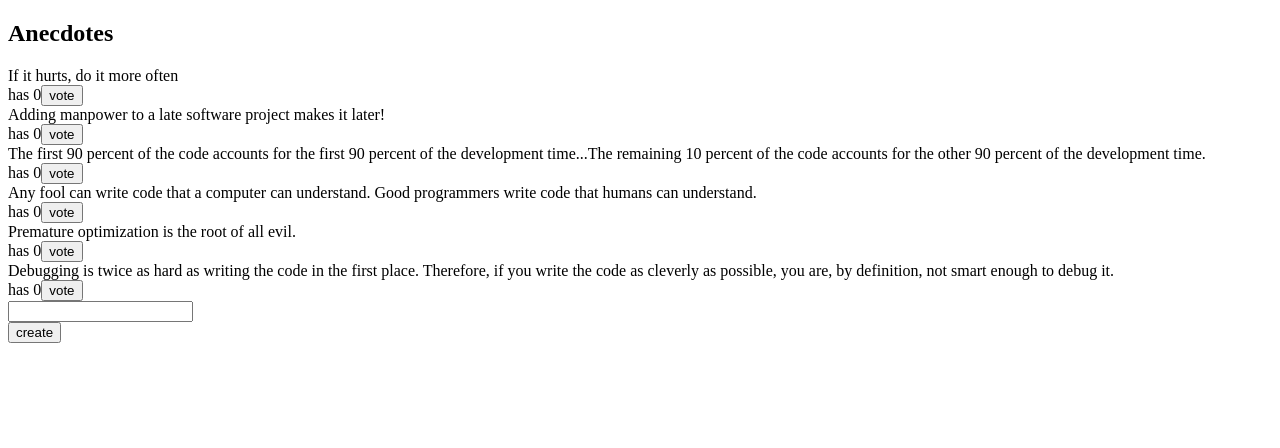
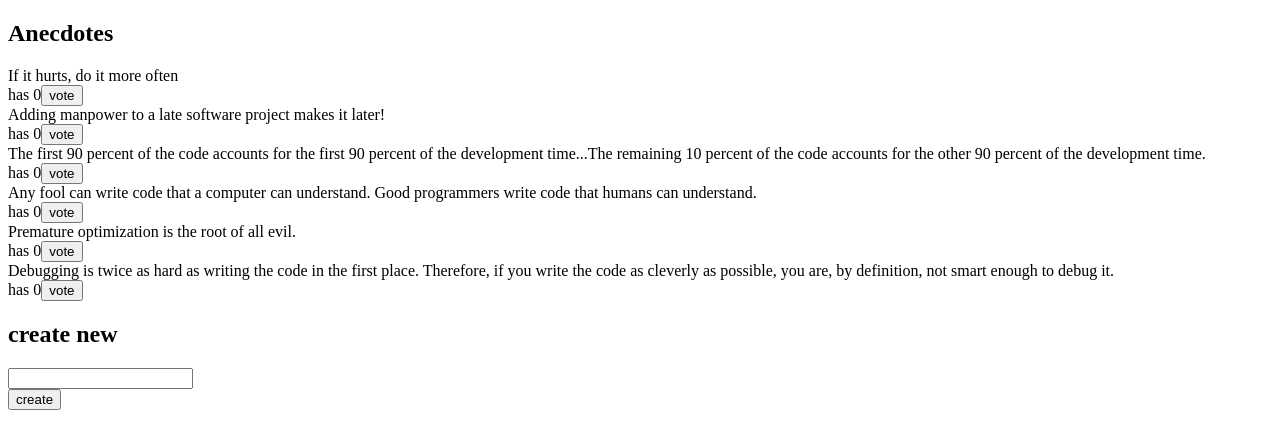
Before and after one commit to vibek44/redux-anecdotes, a React (Vite) app: page / in a window 1280 px wide. Shown: the top 448 px of the page. Built offline with nearby package versions, Linux system fonts and the light colour scheme.

Commit message:
adding h2 tag

```diff
--- a/src/components/AnecdoteForm.jsx
+++ b/src/components/AnecdoteForm.jsx
@@ -10,10 +10,13 @@ const AnecdoteForm = () => {
 
   }
   return(
-    <form onSubmit={addAnecdote}>
-        <div><input name='input1'/></div>
-        <button type='submit'>create</button>
+    <>
+      <h2>create new</h2>
+      <form onSubmit={addAnecdote}>
+          <div><input name='input1'/></div>
+          <button type='submit'>create</button>
       </form>
+    </>
   )
 
 }
```
